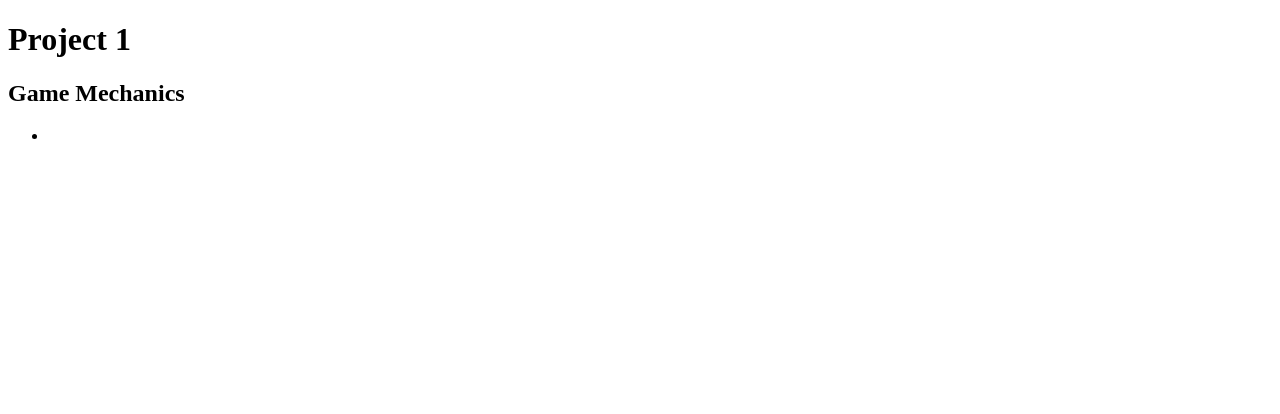
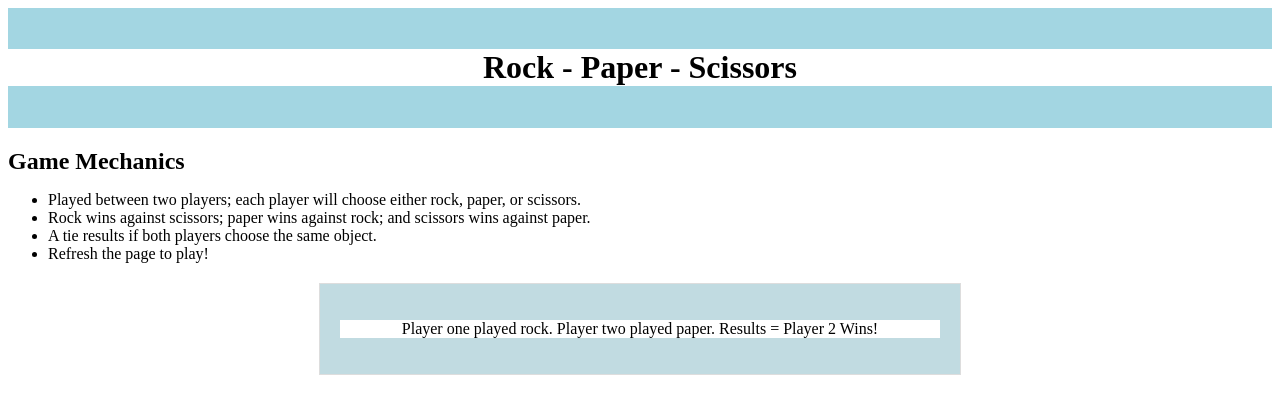
Before and after one commit to jrice2023/e2, a PHP site: page / in a window 1280 px wide. Shown: the top 414 px of the page. Run offline with PHP 8.4, Linux system fonts and the light colour scheme.

Commit message:
Project 1 v1

```diff
--- /dev/null
+++ b/p1/index-view.php
@@ -0,0 +1,30 @@
+<!DOCTYPE html>
+<html lang='en'>
+
+<head>
+
+    <title>Project 1: Rock, Paper, Scissors</title>
+    <meta charset='utf-8'>
+    <link href=data:, rel=icon>
+    <link rel="stylesheet" href="styles.css">
+</head>
+
+<header>
+    <h1>Rock - Paper - Scissors</h1>
+</header>
+
+<body>
+    <h2>Game Mechanics</h2>
+
+    <ul>
+        <li>Played between two players; each player will choose either rock, paper, or scissors. </li>
+        <li>Rock wins against scissors; paper wins against rock; and scissors wins against paper.</li>
+        <li>A tie results if both players choose the same object. </li>
+        <li>Refresh the page to play!</li>
+    </ul>
+    <div class="game-window">
+        <p><?= $player1choice ?><?= $player2choice ?><?= $results ?></p>
+        <div>
+</body>
+
+</html>
--- a/p1/index.php
+++ b/p1/index.php
@@ -1,22 +1,34 @@
-<!DOCTYPE html>
-<html lang='en'>
+<?php
 
-<head>
+$moves = ['rock', 'paper', 'scissors'];
 
-    <title>Project 1</title>
-    <meta charset='utf-8'>
-    <link href=data:, rel=icon>
+// echo $moves[0];
+// echo $moves[1];
+// echo $moves[2];
 
-</head>
+// $move = $moves[$randomNumber];
 
-<body>
+$player1Move = $moves[rand(0, 2)];
+$player2Move = $moves[rand(0, 2)];
 
-    <h1>Project 1</h1>
-    <h2>Game Mechanics</h2>
+$player1choice = ("Player one played $player1Move.");
+$player2choice = (" Player two played $player2Move.");
 
-    <ul>
-        <li></li>
-    </ul>
-</body>
 
-</html>
+if ($player1Move == $player2Move) {
+    $results =(' Results = Tie!');
+} elseif ($player1Move == 'rock' and $player2Move == 'paper') {
+    $results = (' Results = Player 2 Wins!');
+} elseif ($player1Move == 'rock' and $player2Move == 'scissors') {
+    $results = (' Results = Player 1 Wins!');
+} elseif ($player1Move == 'paper' and $player2Move == 'rock') {
+    $results = (' Results = Player 1 Wins!');
+} elseif ($player1Move == 'paper' and $player2Move == 'scissors') {
+        $results = (' Results = Player 2 Wins!');
+    } elseif ($player1Move == 'scissors' and $player2Move == 'paper') {
+        $results = (' Results = Player 1 Wins!');
+    } elseif ($player1Move == 'scissors' and $player2Move == 'rock') {
+        $results = (' Results = Player 2 Wins!');
+    }
+
+    include 'index-view.php';
--- /dev/null
+++ b/p1/styles.css
@@ -0,0 +1,29 @@
+* {
+    background-color: white;
+}
+
+
+header {
+    background-color: #A3d6e2;
+    text-align: center;
+    padding: 20px 0;
+}
+
+header h1 {
+    text-align: center;
+}
+
+h2 {
+    font-size: 24px;
+    margin-top: 20px;
+    margin-bottom: 10px;
+}
+
+.game-window {
+    background-color: #c1dbe1;
+    border: 1px solid #ddd;
+    padding: 20px;
+    margin: 20px auto;
+    max-width: 600px;
+    text-align: center;
+}
--- a/practice/bank-view.php
+++ b/practice/bank-view.php
@@ -13,7 +13,7 @@
 
     <img alt='PHPiggy Bank Logo' src='https://s3.amazonaws.com/making-the-internet/php-piggy-bank-logo@2x.png'
         style='width:202px;'>
-    You have <?php echo $quarters; ?> quarters in your bank.
+    <!-- You have <?php echo $quarter; ?> quarters in your bank. -->
     <p>
         You have $<?php echo $total; ?> in your piggy bank.
     </p>
```
Also changed, not shown: practice/bank.php (+28 -16 lines), practice/week4.php (+21 -3 lines), p1/README.md.
